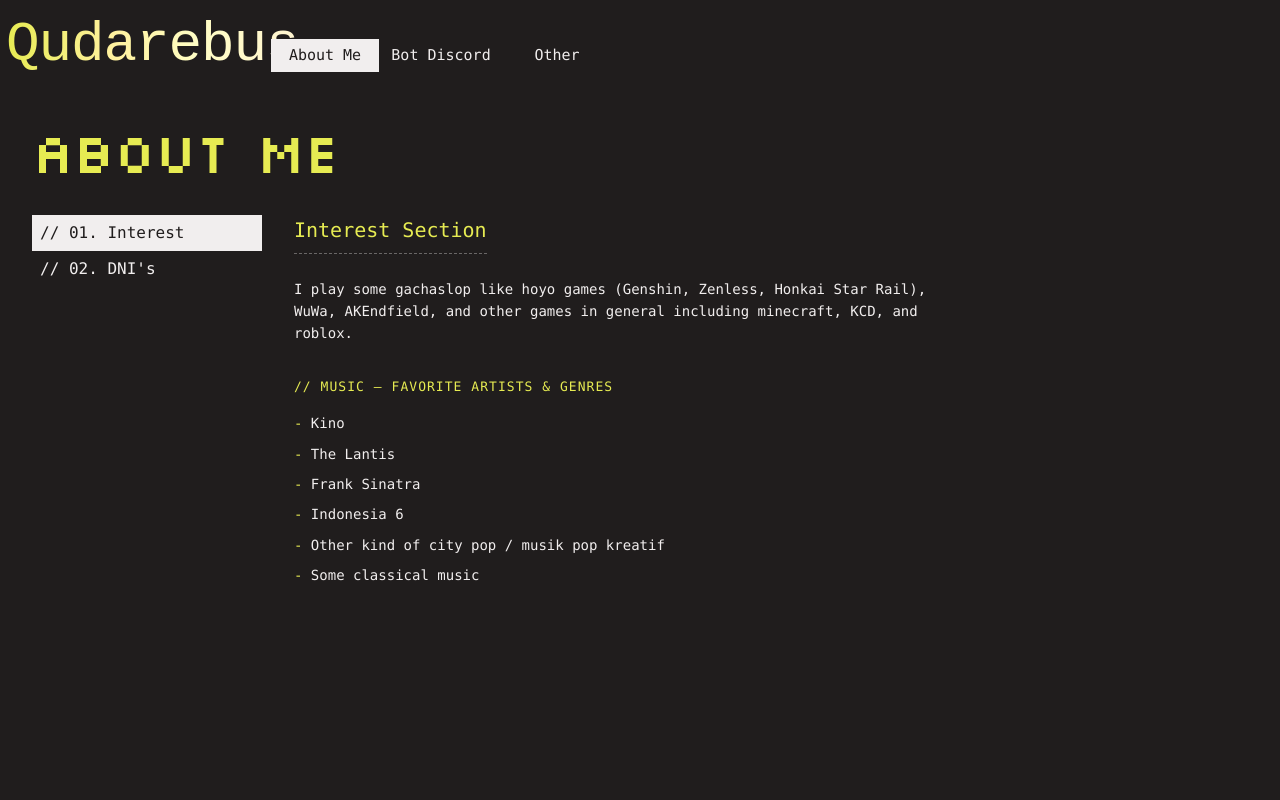
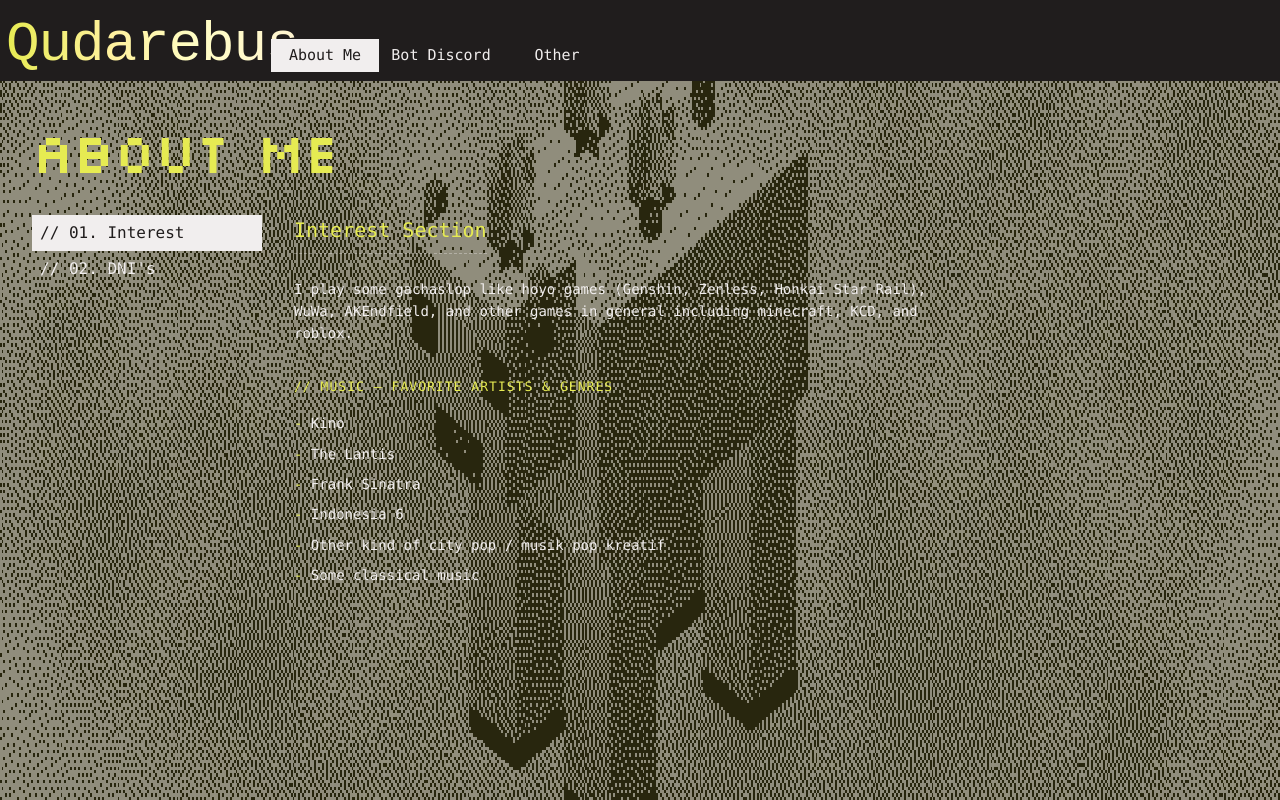
Before and after one commit to intis8792-design/web-test-quda, a React (Vite) app: page /about-me in a window 1280 px wide. Built offline with nearby package versions, Linux system fonts and the light colour scheme; a web font is replaced by a local one.

Commit message:
ABOUTME-BG: sapi-dithered-yellowchrome full-bleed background at 50% opacity, pixelated, pointer-events-none

```diff
--- a/src/screens/AboutMe/AboutMe.jsx
+++ b/src/screens/AboutMe/AboutMe.jsx
@@ -1,5 +1,6 @@
 import { useState } from 'react'
 import Header from '../../components/Header'
+import imgBg from '../../assets/v2-assets/sapi-dithered-yellowchrome.png'
 
 const panels = [
   { id: 'interest', label: '// 01. Interest' },
@@ -80,7 +81,18 @@ function AboutMe() {
   const ActivePanel = panelContent[active]
 
   return (
-    <div className="min-h-screen w-full bg-[#201d1d] font-mono text-[#f1eeee]">
+    <div className="relative min-h-screen w-full overflow-hidden bg-[#201d1d] font-mono text-[#f1eeee]">
+      {/* Background image — yellowchrome dither, ~50% opacity */}
+      <div className="pointer-events-none absolute inset-0 opacity-[0.5]">
+        <img
+          src={imgBg}
+          alt=""
+          className="absolute left-[-2.07%] top-0 h-full w-[104.5%] max-w-none"
+          style={{ imageRendering: 'pixelated' }}
+        />
+      </div>
+
+      <div className="relative z-10">
       <Header />
 
       {/* Splash header — Silkscreen */}
@@ -108,6 +120,7 @@ function AboutMe() {
           <ActivePanel />
         </section>
       </main>
+      </div>
     </div>
   )
 }
```
